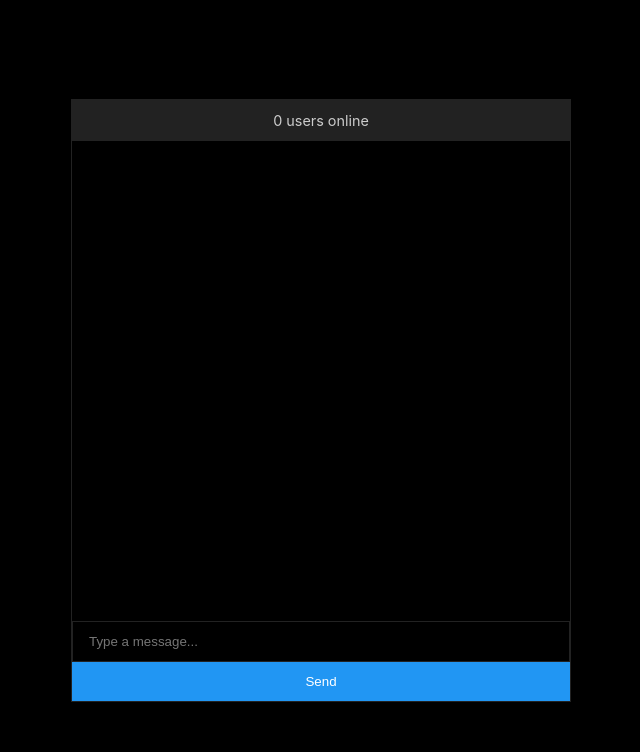
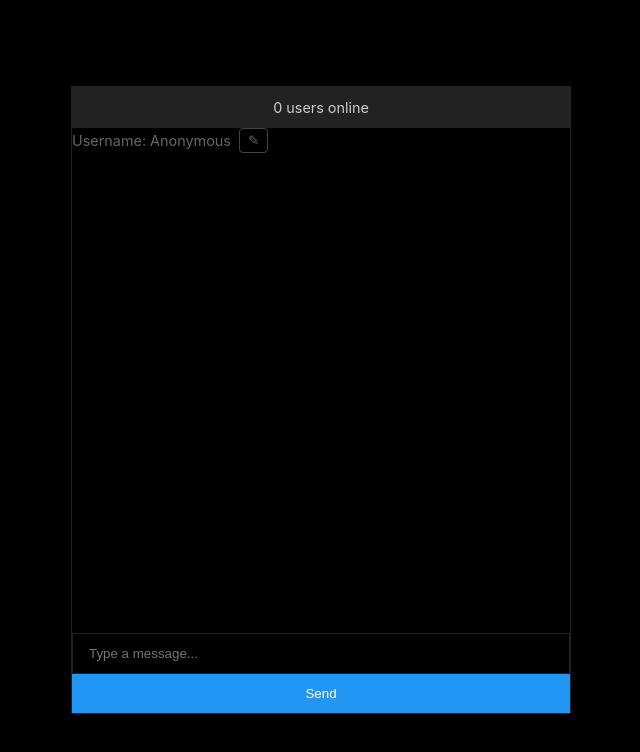
Before and after one commit to nnguyy/live-chat, a website: page public/index.html in a window 1280 px wide. Shown: the whole page, without its empty margins (319-959 px from the left). Drawn offline with nearby package versions, Linux system fonts and the light colour scheme; no server answers.

Commit message:
manual commit

```diff
--- a/public/index.html
+++ b/public/index.html
@@ -9,6 +9,10 @@
 <body>
     <div id="chat-container">
         <div id ="online-counter">0 users online</div>
+        <div id="user-controls">
+            <div id="current-user">Username: <span id="username-display">Anonymous</span></div>
+            <button id="change-username">✎</button>
+        </div>
         <ul id="messages"></ul>
         <input id="message-input" type="text" placeholder="Type a message..." autocomplete="off">
         <button id="send-button">Send</button>
--- a/public/script.js
+++ b/public/script.js
@@ -2,6 +2,7 @@ const socket = io();
 const input = document.getElementById('message-input');
 const messages = document.getElementById('messages');
 const onlineCounter = document.getElementById('online-counter');
+const usernameDisplay = document.getElementById('username-display');
 
 // update online count
 socket.on('update online count', (count) => {
@@ -37,3 +38,18 @@ socket.on('load history', (history) => {
   });
   messages.scrollTop = messages.scrollHeight;
 });
+
+function updateUsername(newUsername) {
+  username = newUsername || 'Anonymous';
+  localStorage.setItem('chatUsername', username);
+  usernameDisplay.textContent = username;
+  socket.emit('update username', username);
+}
+
+document.getElementById('change-username').addEventListener('click', () => {
+  const newUsername = prompt('Enter new username:', username);
+  if (newUsername !== null) updateUsername(newUsername);
+});
+
+// Initialize username
+updateUsername(localStorage.getItem('chatUsername'));
--- a/public/style.css
+++ b/public/style.css
@@ -117,3 +117,28 @@ body {
     height: calc(100vh - 110px);
   }
 }
+
+#user-controls {
+  display: flex;
+  align-items: center;
+  gap: 0.5rem;
+}
+
+#current-user {
+  font-size: 0.9rem;
+  color: #666;
+}
+
+#change-username {
+  background: none;
+  border: 1px solid #444;
+  color: #666;
+  padding: 0.25rem 0.5rem;
+  border-radius: 4px;
+  cursor: pointer;
+}
+
+#change-username:hover {
+  border-color: #555;
+  color: #888;
+}
```
Also changed, not shown: server.js (+29 -14 lines).
